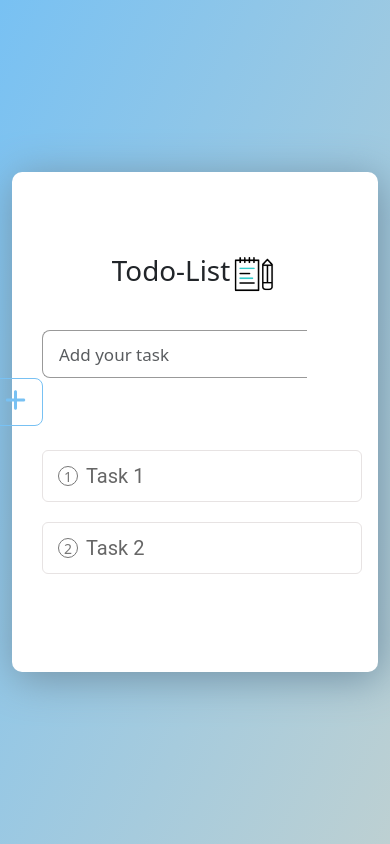
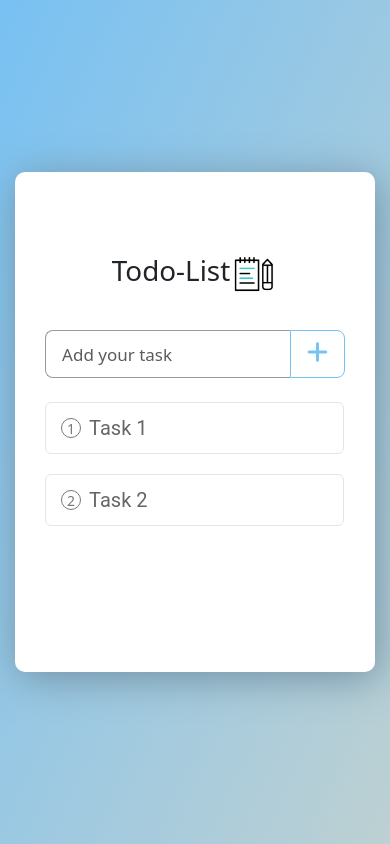
Before and after one commit to HamethDiouf/final-project_Todo-List, a React (Create React App) app: page / in a window 390 px wide. Built offline with nearby package versions, Linux system fonts and the light colour scheme.

Commit message:
update-todo-list

```diff
--- a/src/App.css
+++ b/src/App.css
@@ -350,3 +350,23 @@ img{
     }
 
 }
+
+@media(max-width: 400px) {
+  input#addTask{
+    /* background: red; */
+    width: 15.3rem;
+  }
+  input#updateTask {
+    /* background: grey; */
+    width: 9rem;
+  }
+  button#update{
+    margin-right: 2rem;
+  }
+  button#cancel{
+    margin-left: 13.5rem;
+  }
+  .taskBg{
+    width: 18.7rem;
+  }
+}
```
Also changed, not shown: src/components/TaskForm.jsx (line endings or trailing spaces), src/components/TaskList.jsx (line endings or trailing spaces), src/components/UpdateForm.jsx (line endings or trailing spaces).
